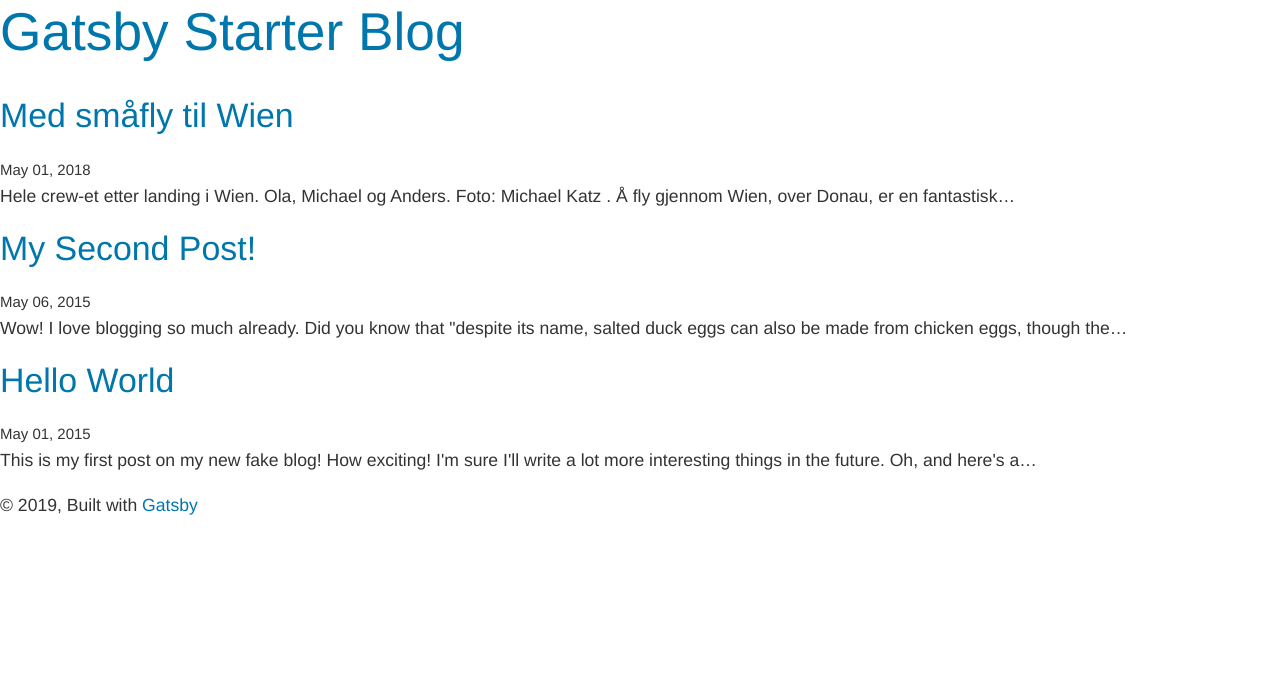
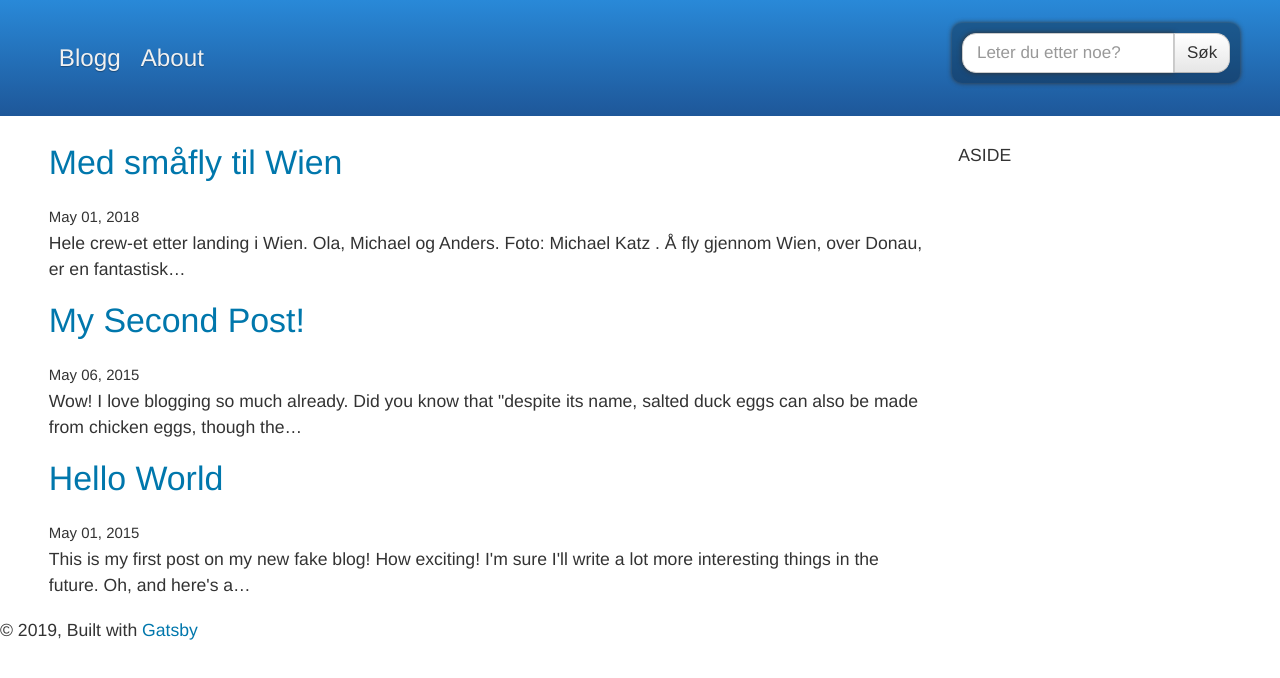
Before and after one commit to skifte/Gatsby-site, a Gatsby site: page / in a window 1280 px wide. Built offline with nearby package versions, Linux system fonts and the light colour scheme; Gatsby itself is replaced by a stand-in of ours.

Commit message:
Fikset main, aside osv. Egen site header-komponent

```diff
--- a/src/components/layout.js
+++ b/src/components/layout.js
@@ -1,34 +1,51 @@
 import React from "react"
 import { Link } from "gatsby"
+import SiteHeader from "../components/siteHeader"
 
 
 class Layout extends React.Component {
   render() {
     const { location, title, children } = this.props
     const rootPath = `${__PATH_PREFIX__}/`
-    let header
+    /* let header
 
-    if (location.pathname === rootPath) {
+   if (location.pathname === rootPath) {
       header = (
         <h1>
           <Link to={`/`}>
             {title}
-          </Link>
+          </Link> xxxxx
         </h1>
+
       )
     } else {
       header = (
         <h3>
           <Link to={`/`}>
             {title}
-          </Link>
+          </Link> yyyy
         </h3>
       )
-    }
+    }*/
+
+    // main og aside kan defineres her om forskjellig layout på index- og visningsside
+
+
+
     return (
       <div>
-        <header>{header}</header>
-        <main>{children}</main>
+        <SiteHeader/>
+        <div className="container-fluid">
+        <div className="row-fluid">
+        <main className="span9">
+        {children}
+        </main>
+        <aside className="span3">
+           ASIDE
+        </aside>
+        </div>
+
+        </div>
         <footer>
           © {new Date().getFullYear()}, Built with
           {` `}
--- /dev/null
+++ b/src/components/siteHeader.js
@@ -0,0 +1,54 @@
+import React, { Component } from "react";
+import { Link } from "gatsby";
+
+const ListLink = props => (
+  <li>
+    <Link to={props.to}>{props.children}</Link>
+  </li>
+);
+
+class SiteHeader extends Component {
+  render() {
+    return (
+      <header className="siteheader">
+        <div className="container-fluid">
+          <nav className="sitenav">
+
+          <button className="toggle-menu" id="js-toggle-menu" aria-hidden="true">
+          ☰ <span className="visuallyhidden">Åpne </span>
+          Meny</button>
+
+            <div className="expandable-menu-wrapper">
+              <ul className="nav">
+                <ListLink to="/">Blogg</ListLink>
+                <ListLink to="/about/">About</ListLink>
+              </ul>
+              <div className="sitesearch">
+                <form
+                  className="form-search"
+                  action=""
+                  method="get"
+                  role="search"
+                >
+                  <div className="input-append">
+                    <input
+                      type="search"
+                      placeholder="Leter du etter noe?"
+                      name="q"
+                      className="search-input text"
+                    />
+                    <button type="submit" class="btn">
+                      Søk
+                    </button>
+                  </div>
+                </form>
+              </div>
+            </div>
+          </nav>
+        </div>
+      </header>
+    );
+  }
+}
+
+export default SiteHeader;
--- a/src/pages/index.js
+++ b/src/pages/index.js
@@ -11,12 +11,15 @@ class BlogIndex extends React.Component {
     const posts = data.allMarkdownRemark.edges
 
     return (
+
       <Layout location={this.props.location} title={siteTitle}>
         <SEO
           title="All posts"
           keywords={[`blog`, `gatsby`, `javascript`, `react`]}
         />
-         {/* <Bio /> */}
+
+
+
         {posts.map(({ node }) => {
           const title = node.frontmatter.title || node.fields.slug
           return (
```
